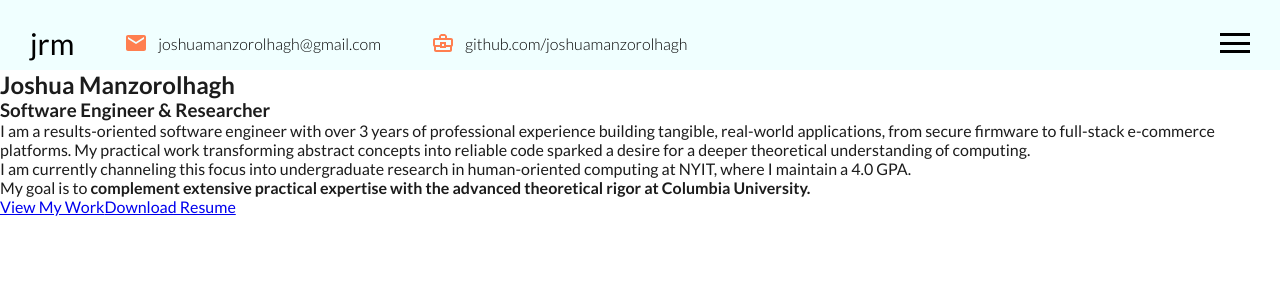
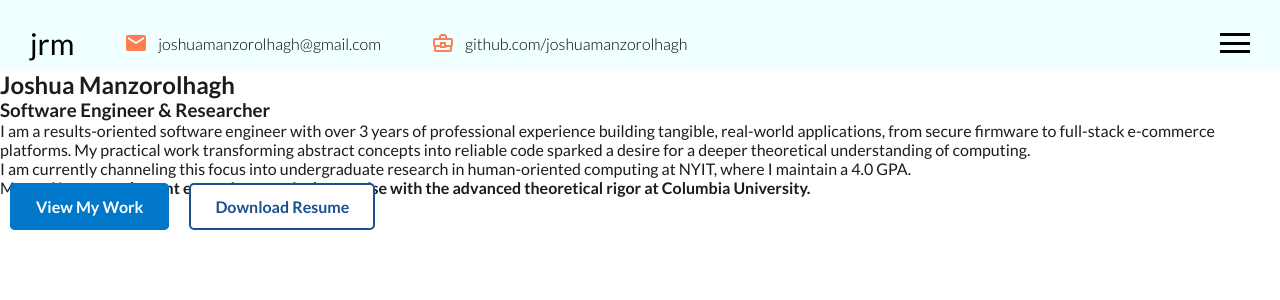
Before and after one commit to jmanzorolhagh/jmanzorolhagh.github.io, a React (Create React App) app: page / in a window 1280 px wide. Shown: the top 300 px of the page. Built offline with nearby package versions, Linux system fonts and the light colour scheme; a web font is replaced by a local one.

Commit message:
Introduced new skills component and global button design

```diff
--- a/src/App.jsx
+++ b/src/App.jsx
@@ -1,10 +1,12 @@
 import Topbar from "./components/topbar/Topbar";
 import Intro from "./components/intro/Intro";
 import Works from "./components/works/Works";
+import Skills from "./components/skills/Skills"; // 1. IMPORTED
 import Contact from "./components/contact/Contact";
 import "./App.scss";
 import {useState} from "react";
 import Menu from "./components/menu/Menu";
+
 function App() {
   const [open, setOpen] = useState(false);
   return (
@@ -14,6 +16,7 @@ function App() {
       <div className="sections">
         <Intro/>
         <Works/>
+        <Skills/>
         <Contact/>
       </div>
     </div>
--- a/src/App.scss
+++ b/src/App.scss
@@ -1,8 +1,9 @@
 @import 'variables';
 
-.app {
-  height: 100vh;
-  background-color: $columbia-white;
+.app{
+    height: 100vh;
+    background-color: $columbia-white;
+
     .sections{
         width: 100%;
         height: calc(100vh - 70px);
@@ -22,3 +23,38 @@
         }
     }
 }
+
+// Global Button Styles
+.btn {
+  padding: 12px 24px;
+  border-radius: 5px;
+  font-family: $font-sans;
+  font-weight: bold;
+  font-size: 16px;
+  cursor: pointer;
+  text-decoration: none;
+  transition: all 0.3s ease;
+  margin: 0 10px;
+
+  &.btn-primary {
+    background-color: $columbia-blue-accent;
+    color: $columbia-white;
+    border: 2px solid $columbia-blue-accent;
+
+    &:hover {
+      background-color: $columbia-blue-dark;
+      border-color: $columbia-blue-dark;
+    }
+  }
+
+  &.btn-outline {
+    background-color: $columbia-white;
+    color: $columbia-blue-dark;
+    border: 2px solid $columbia-blue-dark;
+
+    &:hover {
+      background-color: $columbia-blue-dark;
+      color: $columbia-white;
+    }
+  }
+}
```
